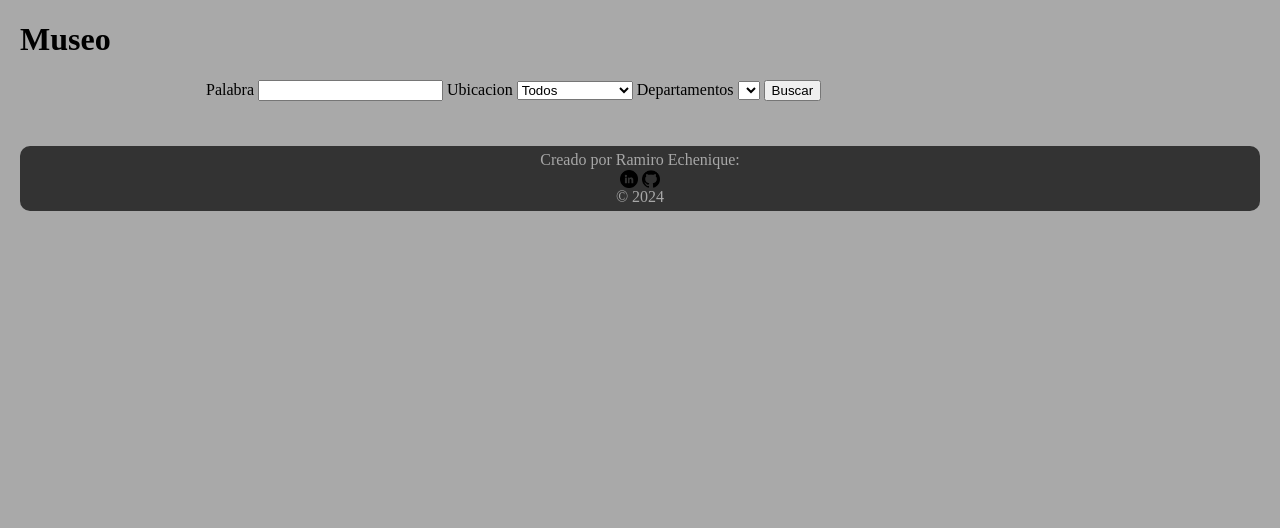
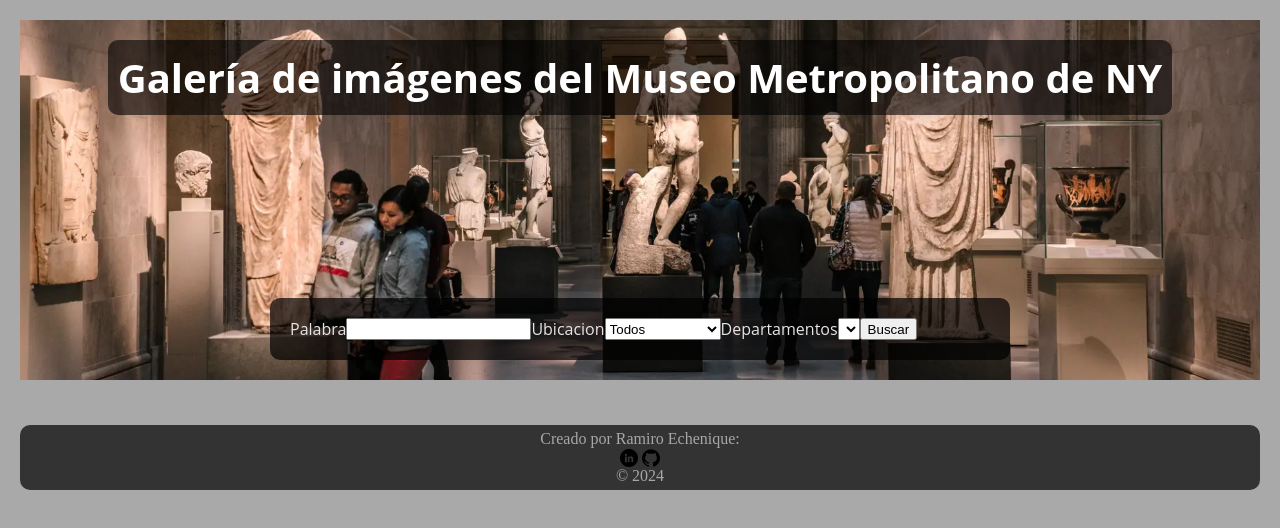
Before and after one commit to RamiroEchenique/Practico-Integrador--Web-II-Echenique-Ramiro, a website: page Public/index.html in a window 1280 px wide. Drawn offline with Linux system fonts and the light colour scheme; no server answers.

Commit message:
estilo de la pagina inicial

```diff
--- a/Public/estilo.css
+++ b/Public/estilo.css
@@ -6,6 +6,44 @@
 .MostrarObras{
     margin: 20px;
 }
+
+/* estilo para imagen de fondo*/
+.encabezado {
+    display: flex;
+    flex-direction: column;
+    align-items: center;
+    justify-content: space-between; /* Distribuye el espacio entre los elementos */
+    background-image: url('Imagenes/museo.jpg');
+    background-size: cover; /* Asegura que la imagen cubra toda la sección */
+    background-position: center;
+    background-repeat: no-repeat;
+    padding: 20px;
+    color: rgb(233, 227, 227);
+    height: 40vh; /* Asegura que la sección ocupe toda la altura de la ventana */
+    text-align: center; /* Centra el texto */
+    font-family: 'Open Sans', sans-serif;
+}
+
+.encabezado h1 {
+    margin: 0;
+    padding: 10px;
+    font-size: 2.5em;
+    background: rgba(0, 0, 0, 0.6);
+    border-radius: 10px;
+    color: white;
+}
+
+#formulario {
+    display: flex;
+    width: 100%;
+    max-width: 700px;
+    padding: 20px;
+    background: rgba(0, 0, 0, 0.7);
+    border-radius: 10px;
+}
+
+/*Fin de estilo para imagen de fondo*/
+
 
 #formulario{
     width: 70%;
--- a/Public/index.html
+++ b/Public/index.html
@@ -6,11 +6,12 @@
     <title>TP integrador - Echenique Ramiro</title>
     <link rel="icon" href="Imagenes/METicon.png">
     <link rel="stylesheet" href="estilo.css">
+    <link rel="stylesheet" href="https://fonts.googleapis.com/css2?family=Montserrat:wght@400;700&display=swap">
     <script src="script.js" defer></script>  <!-- defer para que se ejecute despues de cargar el html -->
 </head>
 <body>
-    <div>
-        <h1>Museo</h1>
+    <div class="encabezado">
+        <h1>Galería de imágenes del Museo Metropolitano de NY </h1>
         <form id="formulario">
             <label for="Palabra">Palabra</label>
             <input type="text" id="PalabraAbuscar" name="PalabraAbuscar">
@@ -45,14 +46,10 @@
             <button id="botonBuscar">Buscar</button>
         </form>
     </div>
-    <!-- <div class="MostrarObras">
-        <button id="botonMostrarObras"> Mostrar Imagenes Museo </button>
-    </div> -->
 
     <div id="obras" class="grid-container"></div>
 
     <div id="paginacion"></div>
-
 
 
     <footer>
```
